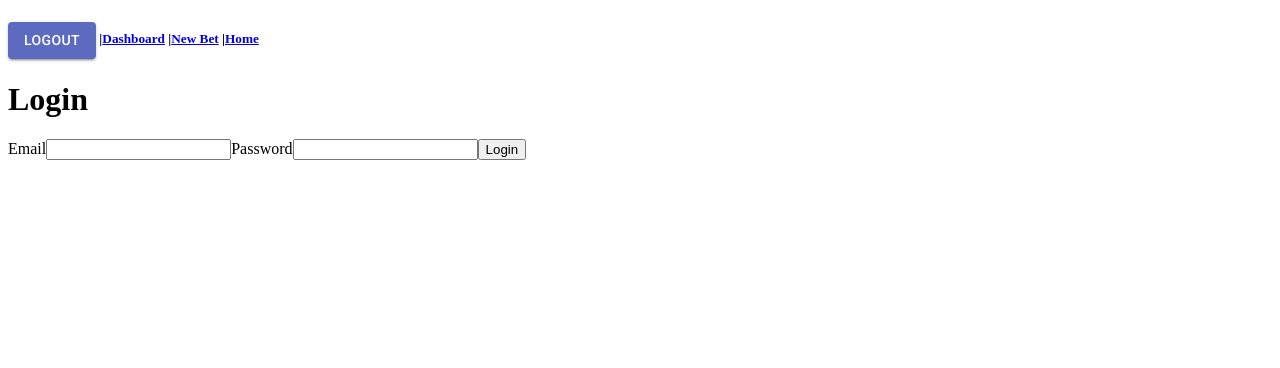
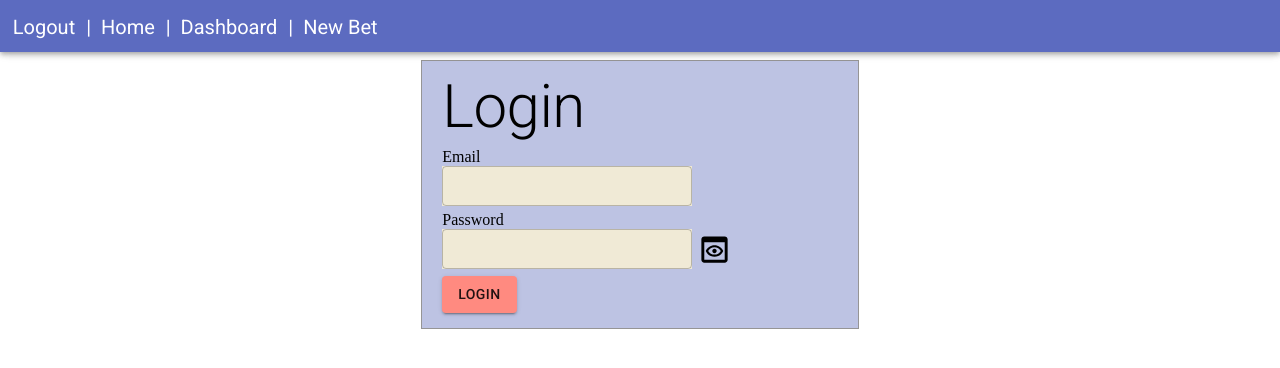
Before and after one commit to thebkbuffalo/eow_betting_react, a React (Create React App) app: page /login in a window 1280 px wide. Shown: the top 368 px of the page. Built offline with nearby package versions, Linux system fonts and the light colour scheme; sample sign-in values are in the browser's storage.

Commit message:
added sass for scss usage, added a bunch of styling updates and a navbar. will be adding new bet creation next

```diff
--- a/package.json
+++ b/package.json
@@ -16,6 +16,7 @@
     "react-dom": "^18.1.0",
     "react-router-dom": "^6.3.0",
     "react-scripts": "5.0.1",
+    "sass": "^1.55.0",
     "web-vitals": "^2.1.4"
   },
   "scripts": {
--- a/src/App.js
+++ b/src/App.js
@@ -1,7 +1,7 @@
 import React, {Fragment} from 'react';
 import {BrowserRouter, Route, Routes, Navigate, useParams} from 'react-router-dom';
 
-import './customStyle.css';
+import './customStyle.scss';
 // import { Component, useState, useEffect } from 'react';
 import Home from "./components/HomeContainer"
 import Signup from "./components/SignupContainer"
@@ -13,8 +13,11 @@ import NewBet from "./components/NewBetContainer"
 import AuthServices from "./services/auth-service";
 import Button from '@mui/material/Button';
 import Link from '@mui/material/Link';
+import AppBar from '@mui/material/AppBar';
+import Divider from '@mui/material/Divider';
 import ThemeProvider from '@mui/material/styles/ThemeProvider';
 import theme from './theme'
+import { Typography } from '@mui/material';
 
 
 const App = () => {
@@ -33,7 +36,7 @@ const App = () => {
                   <Dashboard/>
                 </PrivateRoute>
               }/>
-              <Route exact path="/newbet/:id" element={
+              <Route exact path="/newbet" element={
                 <PrivateRoute>
                   <NewBet/>
                 </PrivateRoute>
@@ -60,21 +63,23 @@ function NavBar(){
   if(!loggedIn){
     if(!onLoginPage){
       return(
-        <Button variant='contained' href='/login' color='primary'>Login</Button>
+        <AppBar component='nav' sx={{display: 'inline-block'}}><a href='/login'>Login</a></AppBar>
       )
     }else{
       return(
-        <h5><a href='/'>Home</a></h5>
+        <AppBar component='nav' sx={{display: 'inline-block'}}><a href='/'>Home</a></AppBar>
       )
     }
   }else{
     return(
-      <h5>
-        <Button variant='contained' onClick={handleLogout}>Logout</Button> |
-        <a href='/dashboard'>Dashboard</a> |
-        <a href={`/newbet/`+user.id}>New Bet</a> |
-        <a href='/'>Home</a>
-      </h5>
+      <AppBar component='nav' sx={{display: 'inline-block'}}>
+        <Typography variant='h5'>
+          <a className='logoutLink' onClick={handleLogout}>Logout</a> <span> | </span>
+          <a href='/'>Home</a> <span> | </span>
+          <a href='/dashboard'>Dashboard</a> <span> | </span>
+          <a href={'/newbet'}>New Bet</a>
+        </Typography>
+      </AppBar>
     )
   }
 }
--- a/src/components/DashboardContainer.js
+++ b/src/components/DashboardContainer.js
@@ -1,6 +1,12 @@
 import React, { useState, useEffect } from 'react';
 import axios from 'axios';
 import AuthServices from "../services/auth-service";
+import Card from '@mui/material/Card';
+import Typography from '@mui/material/Typography';
+import Box from '@mui/material/Box';
+import Grid from '@mui/material/Grid';
+import List from '@mui/material/List';
+import ListItem from '@mui/material/ListItem';
 axios.defaults.withCredentials = true;
 
 const API_URL = AuthServices.getBaseUrl();
@@ -25,21 +31,29 @@ const Dashboard = () => {
     }
   }
 
+  const displayBets = betsList.map((bet) =>
+  <Card sx={{minWidth: 200, maxWidth: 350}} variant='outlined' className='betCard'>
+    <List>
+      <ListItem>Bet made by {bet.user_name}</ListItem>
+      <ListItem>{bet.main_cause}</ListItem>
+      <ListItem>{bet.sub_cause}</ListItem>
+      <ListItem>${bet.amount}</ListItem>
+      <ListItem>{bet.timeframe}</ListItem>
+    </List>
+  </Card>
+);
+
   return(
     <div>
-      <h1>Hello {user.first_name}</h1>
+      <Typography variant='h3'>Hello {user.first_name}</Typography>
       {isDataEmpty() ? (
-        <p>{betsList}</p>
+        <Typography variant='p'>You haven't made any bets! <a href='/newbet'></a></Typography>
       ) : (
-        <span>
-          {betsList.map((bet, index) =>
-            <ul key={index}>
-              <li>{bet.main_cause}</li>
-              <li>{bet.sub_cause}</li>
-              <li>${bet.amount}</li>
-            </ul>
-          )}
-        </span>
+      <div id='recent-bets'>
+        <Grid container direction='row'>
+          {displayBets}
+        </Grid>
+      </div>
       )}
     </div>
 
--- a/src/components/LoginContainer.js
+++ b/src/components/LoginContainer.js
@@ -1,8 +1,14 @@
 import React, { useState, useEffect } from 'react';
 import AuthServices from "../services/auth-service";
+import Typography from '@mui/material/Typography';
+import Box from '@mui/material/Box';
+import TextField from '@mui/material/TextField';
+import PreviewOutlinedIcon from '@mui/icons-material/PreviewOutlined';
+import Button from '@mui/material/Button';
 
 const Login = () => {
   const [user, setUser] = useState({email: '', password: ''})
+  const [showPassword, setShowPassword] = useState(false);
   const handleInputChange = (event) => {
     const {name, value} = event.target
     setUser({...user, [name]: value})
@@ -18,24 +24,41 @@ const Login = () => {
       }
     });
   }
+
+  const togglePasswordShow = () => {
+    setShowPassword(!showPassword);
+  }
+
   return(
     <div>
-      <h1>Login</h1>
-      <div className='login'>
-        <label>Email</label>
-        <input
+      <Box sx={{width: '35%', bgcolor: '#bdc3e3', margin: 'auto'}} border='1px solid #969595'>
+        <div className='loginBoxInner'>
+          <Typography variant='h2'>Login</Typography>
+          <div className='loginInput'>
+            <label>Email</label><br/>
+            <TextField
+              sx={{width: '60%', bgcolor: '#F0EAD6'}}
+              size='small'
               type='text'
               name='email'
               onChange={handleInputChange}
             />
-        <label>Password</label>
-        <input
-          type='text'
+          </div>
+          <div className='loginInput'>
+            <label>Password</label><br/>
+            <TextField
+              sx={{width: '60%', bgcolor: '#F0EAD6'}}
+              id='outlined-basic'
+              size='small'
+              type={showPassword ? "text" : "password"}
               name='password'
               onChange={handleInputChange}
             />
-        <button onClick={handleLogin}>Login</button>
+            <span onClick={togglePasswordShow} title='Show Password'><PreviewOutlinedIcon fontSize='large' className='showPWIcon'/></span>
           </div>
+          <Button variant='contained' color='secondary' className='loginBtn' onClick={handleLogin}>Login</Button>
+        </div>
+      </Box>
     </div>
   )
 }
--- a/src/components/NewBetContainer.js
+++ b/src/components/NewBetContainer.js
@@ -8,6 +8,7 @@ const API_URL = AuthServices.getBaseUrl();
 const NewBet = () => {
   const user = AuthServices.getCurrentUser();
   const [mainCauses, setMainCauses] = useState([]);
+  const [subCauses, setSubCauses] = useState([]);
   const [newBet, setNewBet] = useState([]);
 
   useEffect(() => {
@@ -15,13 +16,14 @@ const NewBet = () => {
       console.log(resp);
       let main_causes = resp.data.main_causes;
       let sub_causes = resp.data.sub_causes;
-
+      setMainCauses(main_causes);
+      setSubCauses(sub_causes);
     });
   }, []);
 
   return(
     <div>
-      <h1>Make a New Bet!</h1>
+      <h1>Make a New Bet {user.first_name} {user.last_name}!</h1>
       <div className='newBet'>
 
       </div>
--- a/src/customStyle.css
+++ /dev/null
@@ -1 +0,0 @@
-.betCard {margin: 10px;}
--- /dev/null
+++ b/src/customStyle.scss
@@ -0,0 +1,28 @@
+#root {margin: 60px 10px 0 10px;}
+
+nav {
+  padding: 10px 0 10px 1%;
+  .logoutLink {cursor: pointer}
+  a {
+    color: white;
+    font-size: 20px;
+    text-decoration: none;
+  }
+  span {
+    font-size: 20px;
+    margin: 0 5px;
+  }
+}
+
+
+// home page
+.betCard {margin: 10px;}
+
+// login page
+.loginBoxInner {margin: 10px 0 15px 20px;}
+.loginBtn {margin-top: 5px!important;}
+.loginInput {margin-top: 5px;}
+.showPWIcon {
+  margin: 3px 0 0 5px;
+  cursor: pointer;
+}
```
Also changed, not shown: 1 other file (tests, documents, lock files or other folders). Lines whose indentation alone changed are shown as unchanged.
